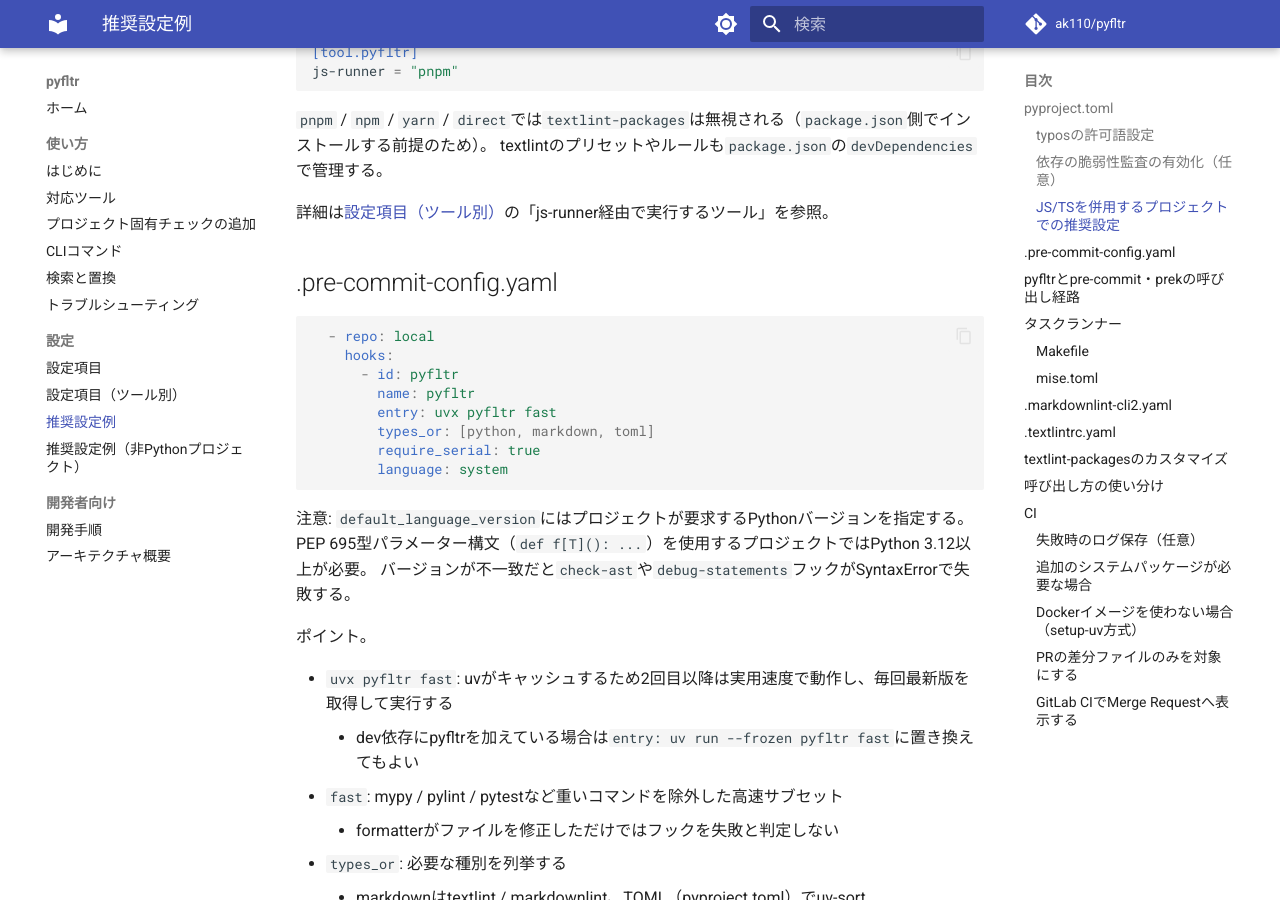
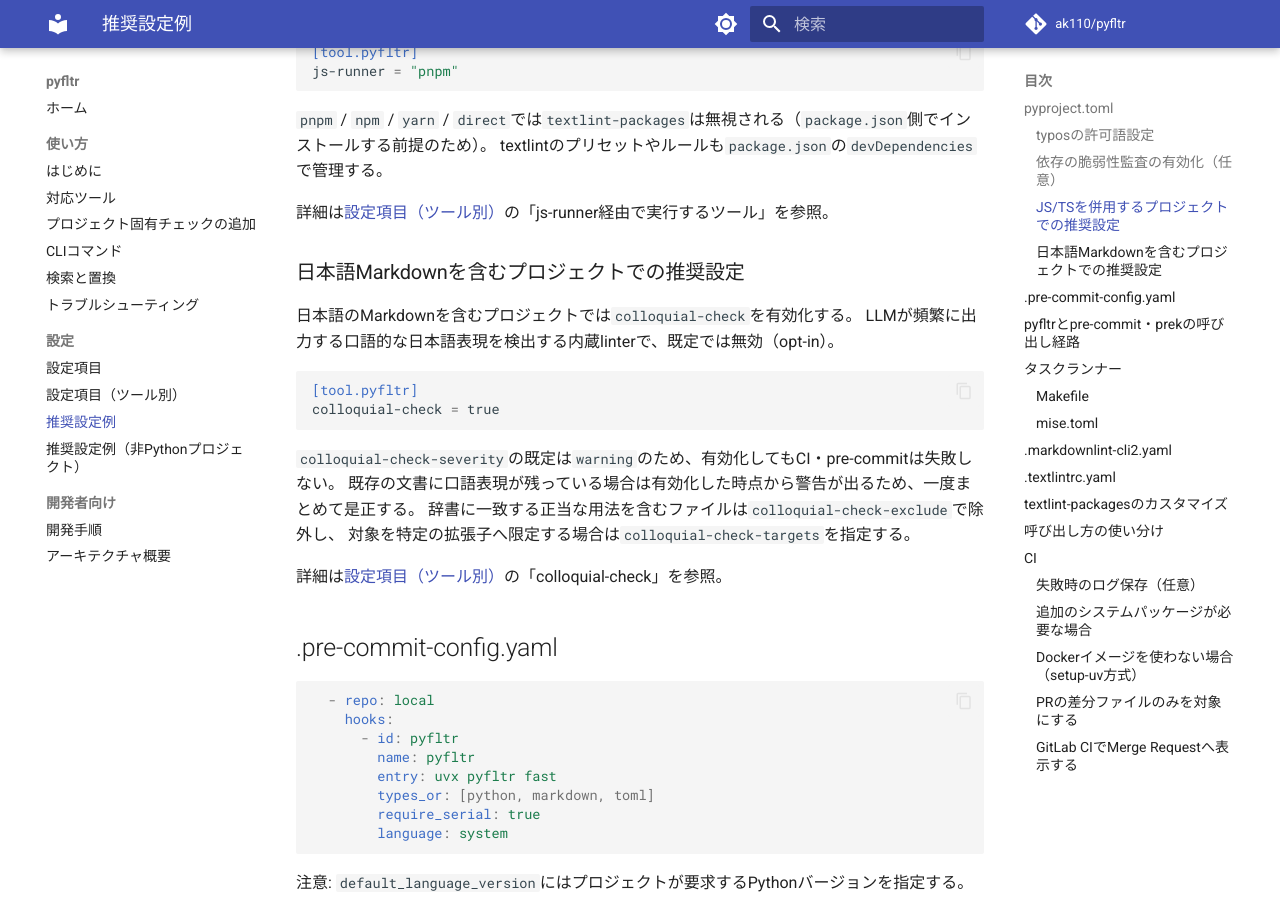
Before and after one commit to ak110/pyfltr, an MkDocs documentation site: the page built from docs/guide/recommended.md, in a window 1280 px wide and 900 px high, scrolled down 5078 px. Built offline with MkDocs 1.6.1 and Material for MkDocs 9.7.7, drawn with Linux system fonts in a browser that asks for light colours; comment, search, counter and statistics services are not loaded.

Commit message:
docs(guide): 日本語Markdownでの口語表現検査を推奨する
口語表現検査は既定で無効であり、推奨ガイドにも有効化方法が記載されていなかった。

日本語Markdownを含むプロジェクト向けに設定例を示し、警告扱いの既定値と導入時の注意を併記する。

再発予防: 推奨判断をガイドへ集約し、設定キーの詳細は既存のツール別設定へ委譲する。

フィードバック: 20260803-004607-001

Co-authored-by: Codex <noreply@openai.com>

````diff
--- a/docs/guide/recommended.md
+++ b/docs/guide/recommended.md
@@ -219,6 +219,23 @@ js-runner = "pnpm"
 textlintのプリセットやルールも`package.json`の`devDependencies`で管理する。
 
 詳細は[設定項目（ツール別）](configuration-tools.md)の「js-runner経由で実行するツール」を参照。
+
+### 日本語Markdownを含むプロジェクトでの推奨設定
+
+日本語のMarkdownを含むプロジェクトでは`colloquial-check`を有効化する。
+LLMが頻繁に出力する口語的な日本語表現を検出する内蔵linterで、既定では無効（opt-in）。
+
+```toml
+[tool.pyfltr]
+colloquial-check = true
+```
+
+`colloquial-check-severity`の既定は`warning`のため、有効化してもCI・pre-commitは失敗しない。
+既存の文書に口語表現が残っている場合は有効化した時点から警告が出るため、一度まとめて是正する。
+辞書に一致する正当な用法を含むファイルは`colloquial-check-exclude`で除外し、
+対象を特定の拡張子へ限定する場合は`colloquial-check-targets`を指定する。
+
+詳細は[設定項目（ツール別）](configuration-tools.md)の「colloquial-check」を参照。
 
 ## .pre-commit-config.yaml
 
````
Also changed, not shown: docs/guide/recommended-nonpython.md (+2 -0 lines).
